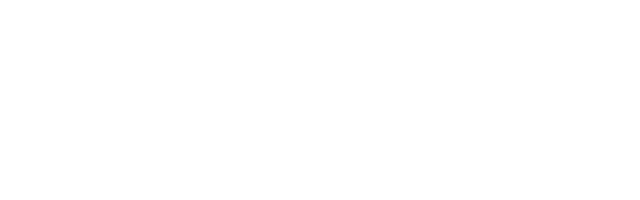
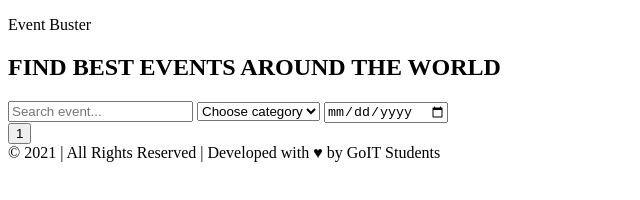
Before and after one commit to chenmarko77/Event_booster, a plain HTML site: page index.html in a window 1280 px wide. Shown: the whole page, without its empty margins (0-640 px from the left). Drawn offline with Linux system fonts and the light colour scheme.

Commit message:
html gotovi

```diff
--- a/index.html
+++ b/index.html
@@ -6,6 +6,45 @@
     <title>Document</title>
 </head>
 <body>
+      <div class="container">
+        <header class="header">
+            <div class="logo">
+                <p>Event Buster</p>
+            </div>
 
+
+
+        <section class="hero">
+            <h1 class="main-title">FIND BEST EVENTS AROUND THE WORLD</h1>
+            <div class="filters">
+                <input type="search" placeholder="Search event..." class="search-input">
+                <select class="filter-select">
+                    <option>Choose category</option>
+                    <option>Music</option>
+                    <option>Festival</option>
+                </select>
+                <input type="date" class="filter-date">
+            </div>
+            <div class="banner">
+            </div>
+        </section>
+
+</header>
+
+<main>
+
+       <div id="film-container"></div>
+
+       <div id="btn-pagin" class="btn-pagin">
+        <button id="btn-pagin" class="btn-pagin">1</button>
+       </div>
+    </main>
+
+
+<footer>
+© 2021 | All Rights Reserved | Developed with ♥ by GoIT Students
+</footer>
+
+    <script src="script.js"></script>
 </body>
 </html>
```
